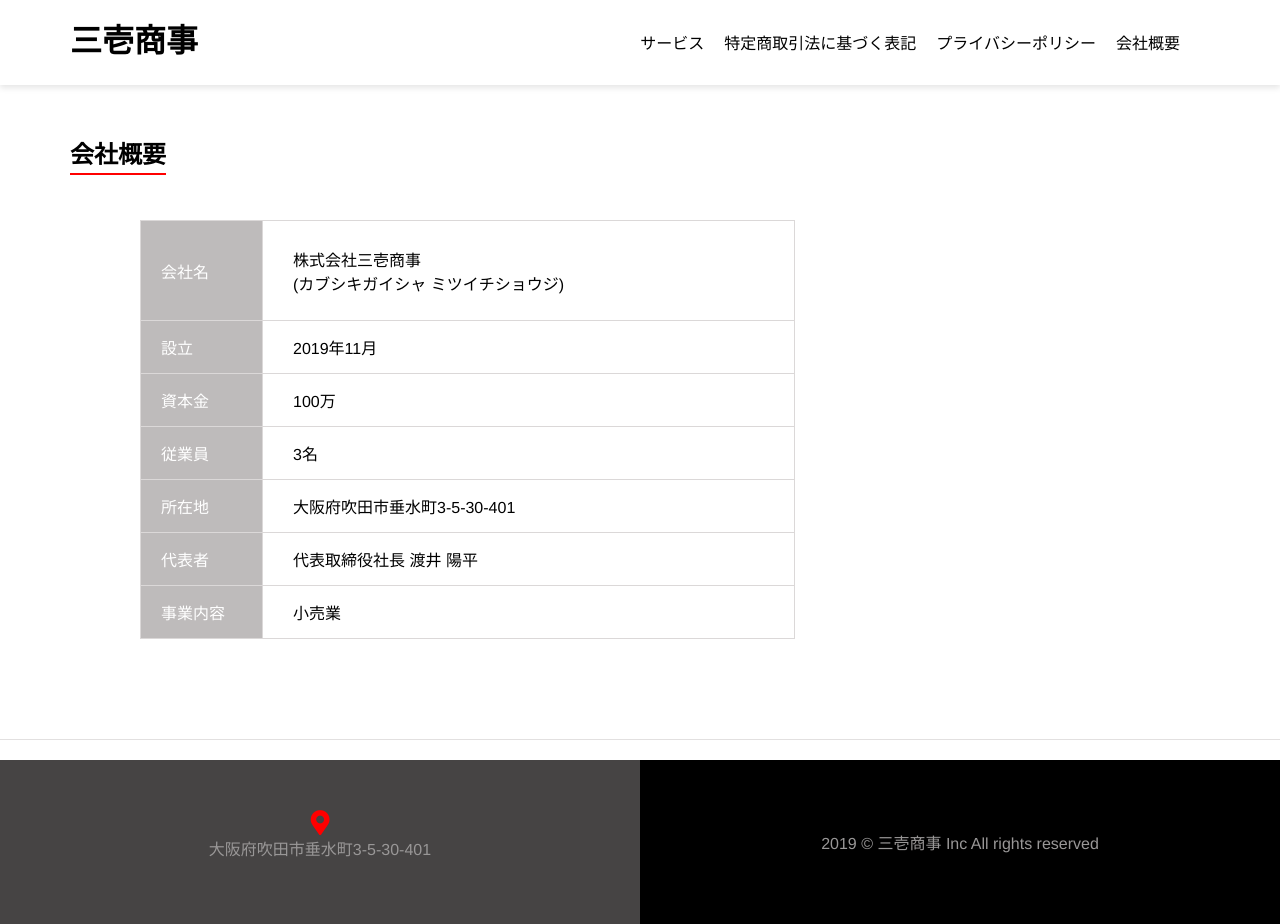
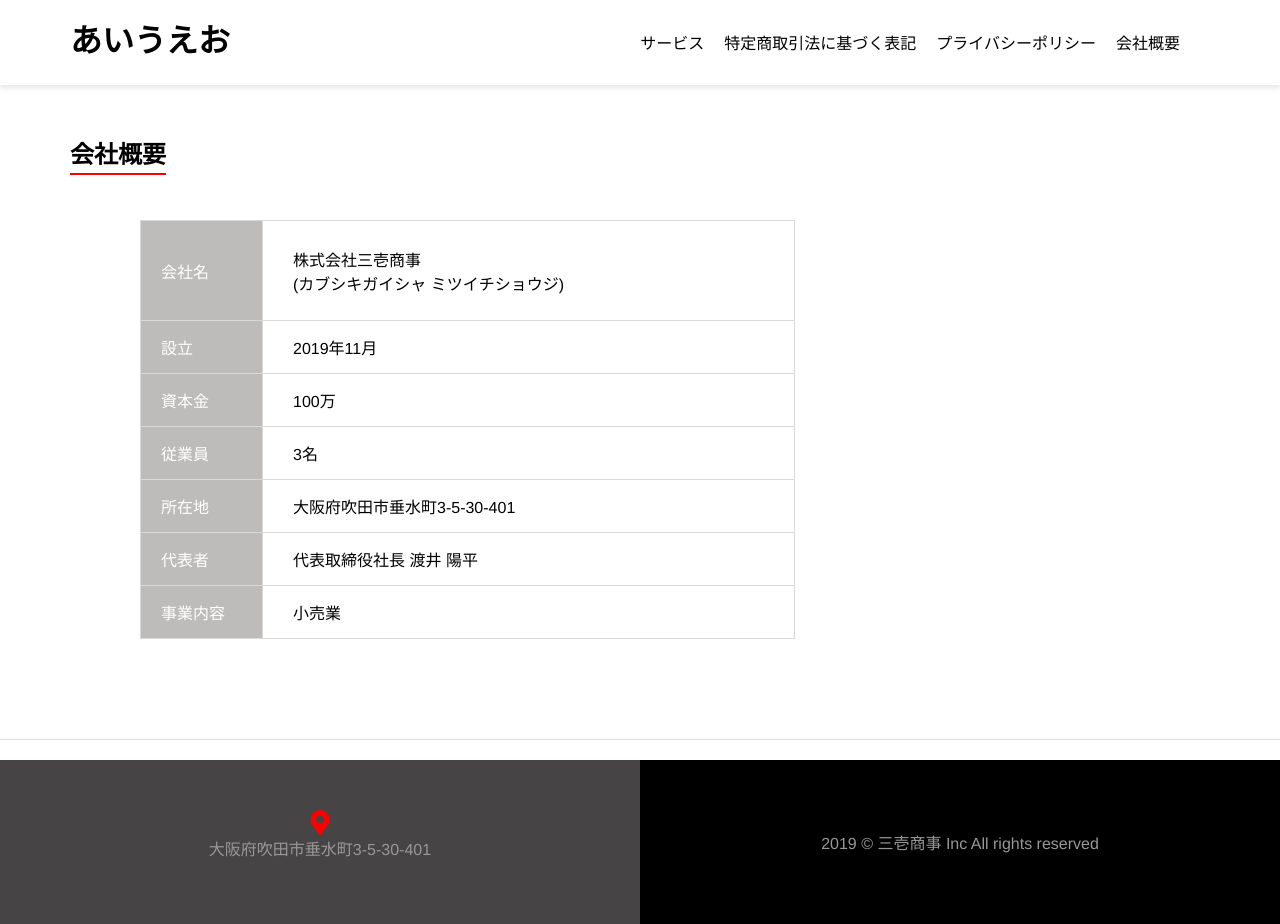
Before and after one commit to tatimi/Sample, a plain HTML site: page index.html in a window 1280 px wide. Drawn offline with Linux system fonts and the light colour scheme.

Commit message:
あいうえお

```diff
--- a/index.html
+++ b/index.html
@@ -11,7 +11,7 @@
 <body>
  <header class="header">
    <div class="header-left">
-    <a href="#"><h1>三壱商事</h1></a>
+    <a href="#"><h1>あいうえお</h1></a>
    </div>
    <div class="header-right">
     <ul>
```
